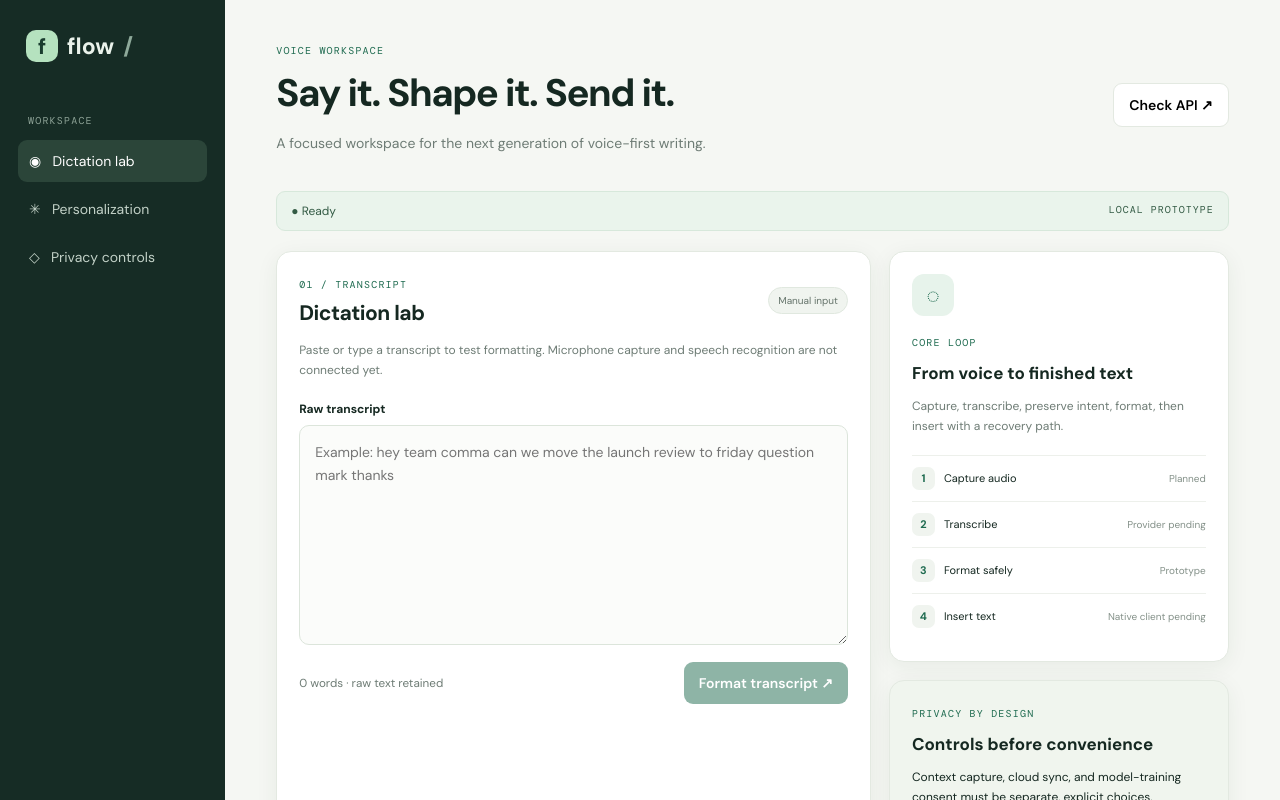
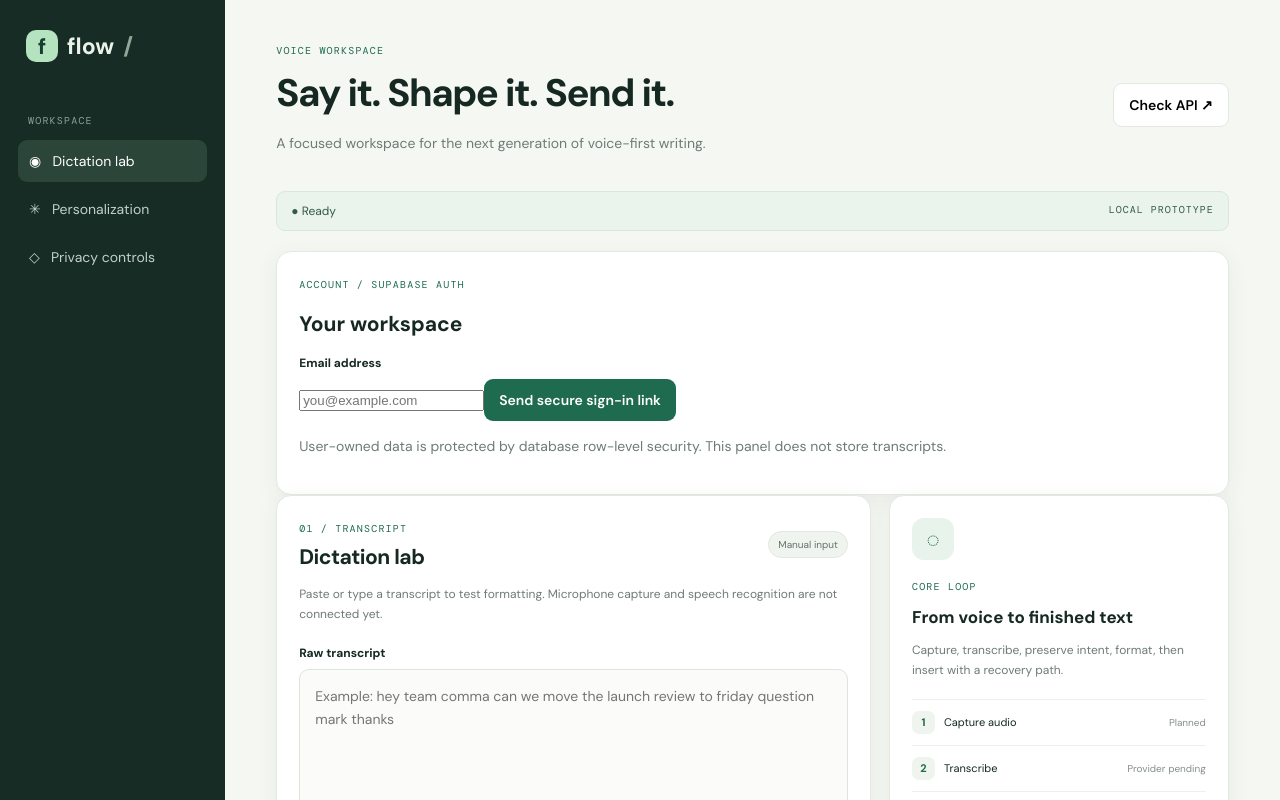
Before and after one commit to sachin7x/wispr-flow-remake, a Next.js app in the folder apps/web/: page / in a window 1280 px wide. Shown: the top 800 px of the page. Built offline with nearby package versions, Linux system fonts and the light colour scheme; no server answers.

Commit message:
Add Supabase magic-link sign-in panel

```diff
--- a/apps/web/src/app/page.tsx
+++ b/apps/web/src/app/page.tsx
@@ -1,5 +1,7 @@
 "use client";
 import { useMemo, useState } from "react";
+import AuthPanel from "@/components/auth-panel";
+
 export default function Home() {
   const [transcript, setTranscript] = useState("");
   const [formatted, setFormatted] = useState("");
@@ -25,6 +27,7 @@ export default function Home() {
     <aside className="sidebar"><div className="brand"><span className="mark">f</span> flow<span className="slash">/</span></div><p className="sideLabel">WORKSPACE</p><a className="nav active" href="#lab">◉ &nbsp; Dictation lab</a><a className="nav" href="#personalization">✳ &nbsp; Personalization</a><a className="nav" href="#privacy">◇ &nbsp; Privacy controls</a><div className="sideBottom">● Local development<br/><small>Scaffold · not production</small></div></aside>
     <section className="content"><header className="top"><div><span className="eyebrow">VOICE WORKSPACE</span><h1>Say it. Shape it. Send it.</h1><p>A focused workspace for the next generation of voice-first writing.</p></div><button className="secondary" onClick={checkApi} disabled={busy}>Check API ↗</button></header>
       <div className="status">● {status}<span>LOCAL PROTOTYPE</span></div>
+      <AuthPanel />
       <div className="grid" id="lab"><section className="panel editor"><div className="panelTitle"><div><span className="eyebrow">01 / TRANSCRIPT</span><h2>Dictation lab</h2></div><label className="pill">Manual input</label></div><p className="muted">Paste or type a transcript to test formatting. Microphone capture and speech recognition are not connected yet.</p><label className="fieldLabel" htmlFor="raw">Raw transcript</label><textarea id="raw" value={transcript} onChange={e=>setTranscript(e.target.value)} placeholder="Example: hey team comma can we move the launch review to friday question mark thanks"/><div className="editorFoot"><small>{words} words · raw text retained</small><button className="primary" onClick={format} disabled={busy || !transcript.trim()}>{busy ? "Working…" : "Format transcript ↗"}</button></div>
       {formatted && <div className="result"><div className="panelTitle"><strong>Formatted preview</strong><span className="pill">Review required</span></div><p>{formatted}</p><button className="linkButton" onClick={()=>navigator.clipboard.writeText(formatted)}>Copy preview</button></div>}</section>
       <div className="right"><section className="panel"><div className="iconBox">◌</div><span className="eyebrow">CORE LOOP</span><h3>From voice to finished text</h3><p className="muted">Capture, transcribe, preserve intent, format, then insert with a recovery path.</p><div className="steps"><div><b>1</b>Capture audio <em>Planned</em></div><div><b>2</b>Transcribe <em>Provider pending</em></div><div><b>3</b>Format safely <em>Prototype</em></div><div><b>4</b>Insert text <em>Native client pending</em></div></div></section><section className="panel privacy" id="privacy"><span className="eyebrow">PRIVACY BY DESIGN</span><h3>Controls before convenience</h3><p>Context capture, cloud sync, and model-training consent must be separate, explicit choices.</p><span className="pill">This page does not capture audio</span></section></div></div>
```
